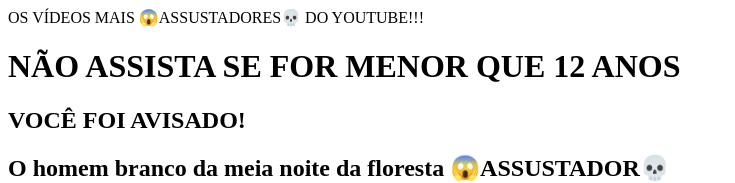
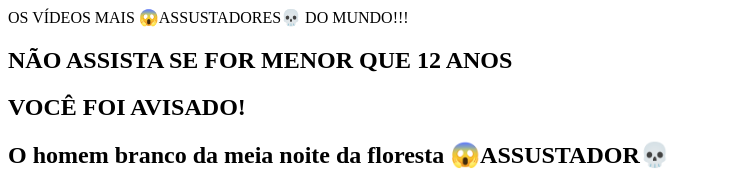
Before and after one commit to MestreLornado/Bandeja-de-cachorro, a plain HTML site: page index.html in a window 1280 px wide. Shown: the top 183 px of the page, without its empty margins (0-735 px from the left). Drawn offline with Linux system fonts and the light colour scheme.

Commit message:
VERSÃO 9.0

```diff
--- a/index.html
+++ b/index.html
@@ -3,11 +3,11 @@
 <head>
     <meta charset="UTF-8">
     <meta name="viewport" content="width=device-width, initial-scale=1.0">
-    <title> OS VÍDEOS MAIS 😱ASSUSTADORES💀 DO YOUTUBE!!!</title>
+    <title>HorrorHub Prime</title>
 </head>
 <body>
-    <header> OS VÍDEOS MAIS 😱ASSUSTADORES💀 DO YOUTUBE!!!</header>
-<H1>NÃO ASSISTA SE FOR MENOR QUE 12 ANOS</H1>
+    <header>OS VÍDEOS MAIS 😱ASSUSTADORES💀 DO MUNDO!!!</header>
+<H2>NÃO ASSISTA SE FOR MENOR QUE 12 ANOS</H2>
  <H2>  VOCÊ FOI AVISADO! </H2>
 
 <main>
```
